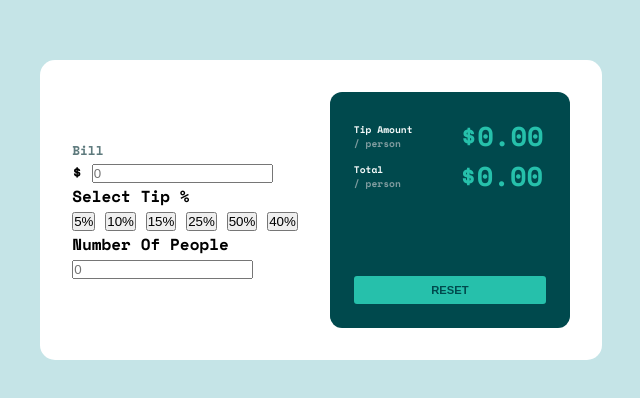
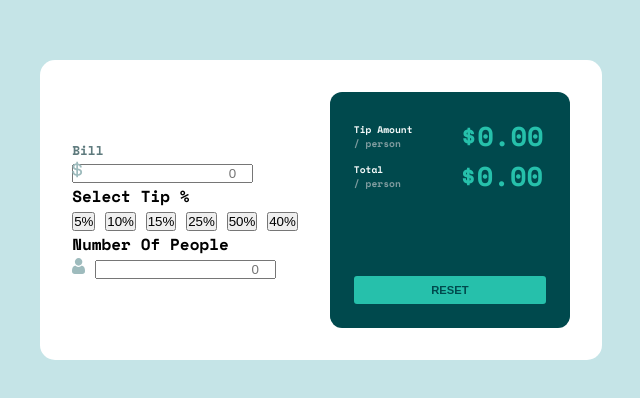
Before and after one commit to ladipsson/tip-calculator, a plain HTML site: page index.html in a window 1280 px wide. Shown: the part 190-588 px from the top of the page, 319-959 px from the left. Drawn offline with nearby package versions, Linux system fonts and the light colour scheme.

Commit message:
left container

```diff
--- a/css/app.css
+++ b/css/app.css
@@ -46,7 +46,17 @@ body {
   color: var(--DarkGrayishCyan);
 }
 
+.input-group {
+    position: relative;
+}
 
+.input-group span {
+    position: absolute;
+}
+
+.input-group input, .people input {
+    text-align: right;
+}
 
 
 
--- a/index.html
+++ b/index.html
@@ -11,6 +11,11 @@
       sizes="32x32"
       href="./images/favicon-32x32.png"
     />
+    <!--Font Awesome-->
+    <script
+      src="https://kit.fontawesome.com/799f5e50bc.js"
+      crossorigin="anonymous"
+    ></script>
     <link rel="stylesheet" href="css/app.css" />
 
     <title>Frontend Mentor | Tip calculator app</title>
@@ -23,7 +28,7 @@
           <form action="">
             <div class="input-group">
               <label for="bill"></label>
-              <span class="dollar-sign">$</span>
+              <span class="dollar-sign"><img src="images/icon-dollar.svg" alt=""></span>
               <input
                 type="number"
                 name="bill"
@@ -48,6 +53,7 @@
             <p>Number Of People</p>
             <form action="">
               <label for="num-people"></label>
+              <span><img src="images/icon-person.svg" alt=""></span>
               <input
                 type="number"
                 name="num-people"
```
